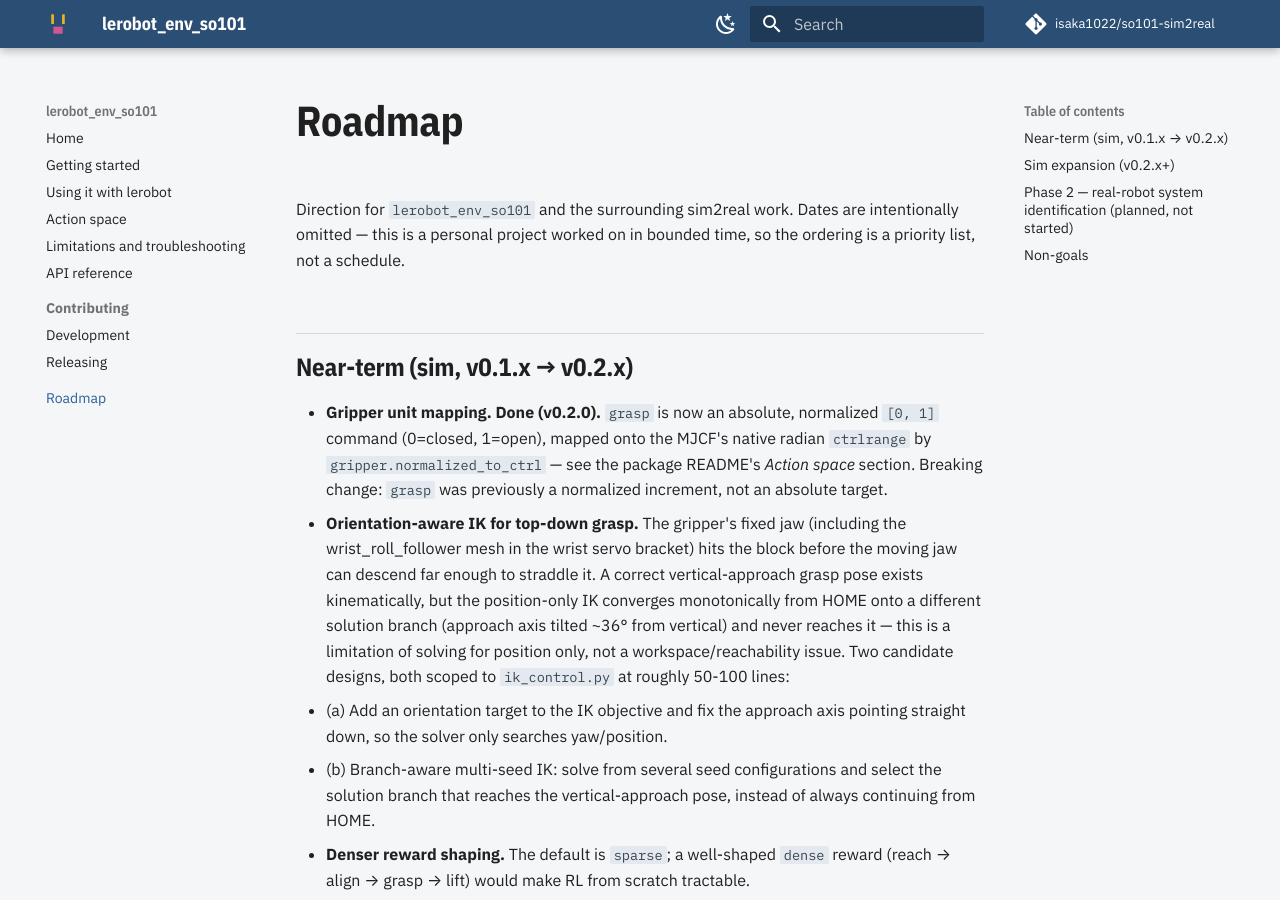
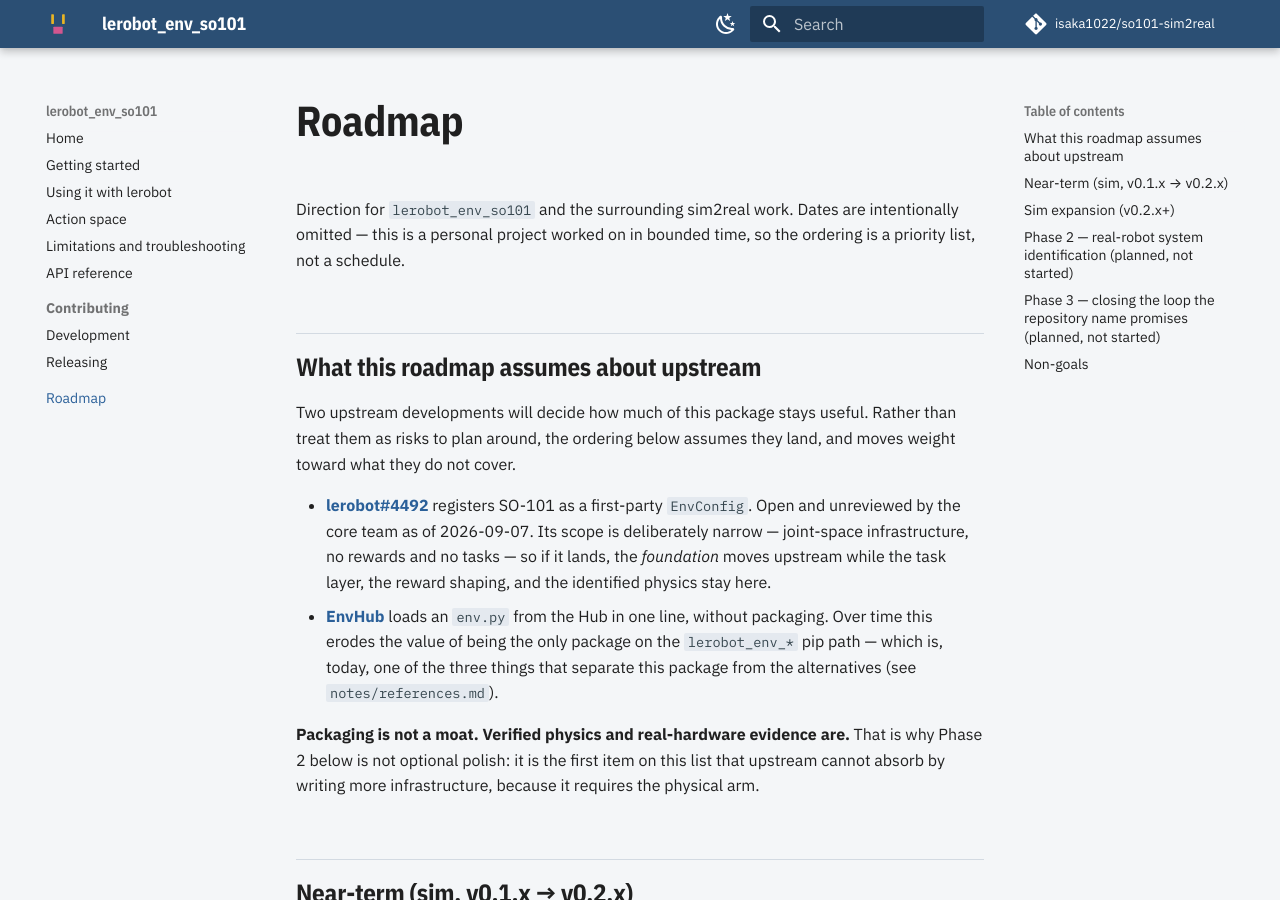
Before and after one commit to isaka1022/so101-sim2real, an MkDocs documentation site: the page built from docs/ROADMAP.md, in a window 1280 px wide and 900 px high. Built offline with MkDocs 1.6.1 and Material for MkDocs 9.7.7, drawn with Linux system fonts in a browser that asks for light colours; comment, search, counter and statistics services are not loaded; some of the changed text lies outside the part shown.

Commit message:
docs(roadmap): state the upstream assumptions and add the sim2real phase (#8)
The roadmap listed what to build but not what happens to this package if
lerobot absorbs the foundation. Two upstream developments decide that:
#4492 (SO-101 as a first-party EnvConfig, narrow scope - no rewards, no
tasks) and EnvHub (loads an env.py from the Hub without packaging, which
erodes the lerobot_env_* pip path as a differentiator).

Assume both land, and say so: packaging is not a moat, verified physics
and real-hardware evidence are. That reframes Phase 2 (sysid) from polish
into the first item upstream cannot absorb without the physical arm.

Also adds Phase 3 - actually running a trained policy on hardware, which
the repository name has been promising while shipping only the sim half.

```diff
--- a/docs/ROADMAP.md
+++ b/docs/ROADMAP.md
@@ -3,6 +3,29 @@
 Direction for `lerobot_env_so101` and the surrounding sim2real work. Dates are
 intentionally omitted — this is a personal project worked on in bounded time,
 so the ordering is a priority list, not a schedule.
+
+## What this roadmap assumes about upstream
+
+Two upstream developments will decide how much of this package stays useful.
+Rather than treat them as risks to plan around, the ordering below assumes they
+land, and moves weight toward what they do not cover.
+
+- **[lerobot#4492](https://github.com/huggingface/lerobot/pull/4492)** registers
+  SO-101 as a first-party `EnvConfig`. Open and unreviewed by the core team as
+  of 2026-09-07. Its scope is deliberately narrow — joint-space infrastructure,
+  no rewards and no tasks — so if it lands, the *foundation* moves upstream
+  while the task layer, the reward shaping, and the identified physics stay
+  here.
+- **[EnvHub](https://huggingface.co/docs/lerobot/envhub)** loads an `env.py`
+  from the Hub in one line, without packaging. Over time this erodes the value
+  of being the only package on the `lerobot_env_*` pip path — which is, today,
+  one of the three things that separate this package from the alternatives
+  (see `notes/references.md`).
+
+**Packaging is not a moat. Verified physics and real-hardware evidence are.**
+That is why Phase 2 below is not optional polish: it is the first item on this
+list that upstream cannot absorb by writing more infrastructure, because it
+requires the physical arm.
 
 ## Near-term (sim, v0.1.x → v0.2.x)
 
@@ -50,6 +73,22 @@ the upstream MJCF, which itself borrowed them from an unrelated robot — see
   sysid-based realism improvements, and MuJoCo ships a `python/mujoco/sysid`
   toolkit.
 
+## Phase 3 — closing the loop the repository name promises (planned, not started)
+
+The repository is called `so101-sim2real` and currently ships only the sim half.
+
+- Train a policy in this environment, run it on the physical SO-101, and report
+  what transfers and what does not — including the gap that Phase 2's
+  identification fails to close.
+- Publish the replication recipe end to end on macOS without CUDA. Every
+  strong alternative in this space (so101-nexus's MuJoCo Warp, ManiSkill,
+  Isaac Lab) requires a CUDA GPU, so a Mac-only path is worth writing down
+  even if the results are modest.
+
+**Depends on** the orientation-aware IK above (a grasp that actually works) and
+Phase 2 (physics worth transferring from). Running it earlier would produce a
+result that says more about the unfixed IK than about sim2real.
+
 ## Non-goals
 
 Kept out of scope on purpose, to keep the package focused:
```
